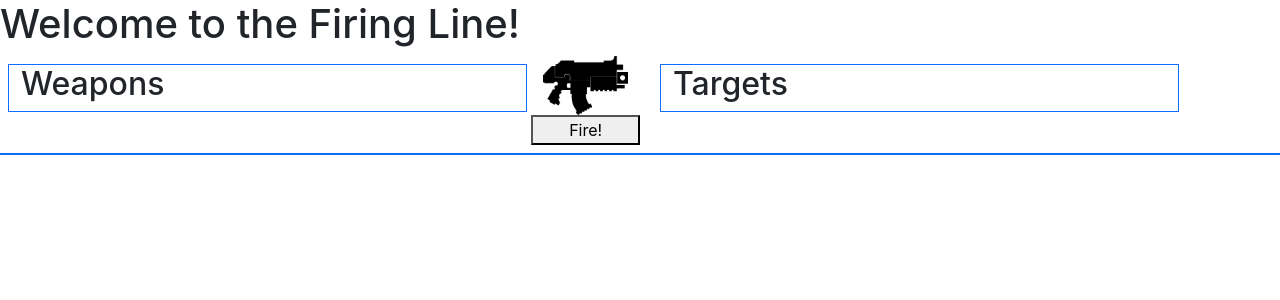
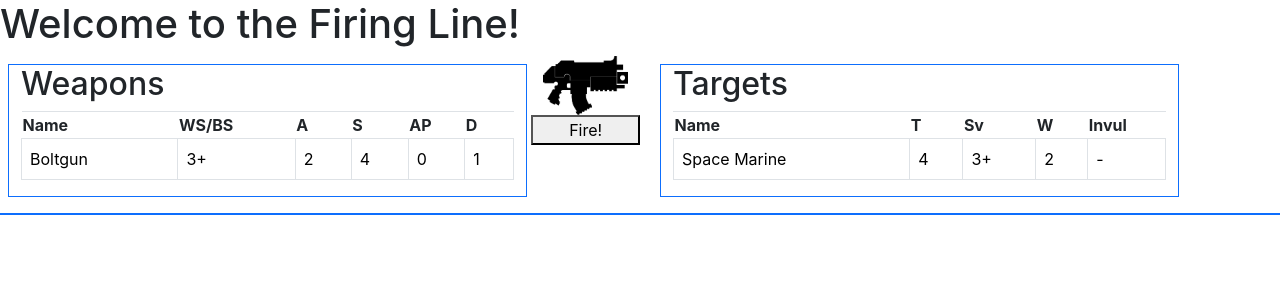
Before and after one commit to PhilSilvia/Firing-Line, a React (Create React App) app: page / in a window 1280 px wide. Shown: the top 300 px of the page. Built offline with nearby package versions, Linux system fonts and the light colour scheme.

Commit message:
Added the individual weapon and target view tables. Just a single, static weapon and target profile for now.

```diff
--- a/src/layout/home.js
+++ b/src/layout/home.js
@@ -22,9 +22,7 @@ function Homepage() {
             <h1>Welcome to the Firing Line!</h1>
             <div className="row">
                 <div className="col-5">
-                    <div className="container border mx-2 my-2 border-primary">
-                        <WeaponList weapons={weapons} setWeapons={setWeapons} />
-                    </div>
+                    <WeaponList weapons={weapons} setWeapons={setWeapons} />
                 </div>
                 <div className="col-1">
                     <div className="row">
@@ -35,9 +33,7 @@ function Homepage() {
                     </div>
                 </div>
                 <div className="col-5">
-                    <div className="container border mx-2 my-2 border-primary">
-                        <TargetList targets={targets} setTargets={setTargets} />
-                    </div>
+                    <TargetList targets={targets} setTargets={setTargets} />
                 </div>
             </div>
             <div className="row">
--- a/src/targets/TargetList.js
+++ b/src/targets/TargetList.js
@@ -1,8 +1,32 @@
 import React from "react";
+import { useState } from "react";
+import TargetProfile from "./TargetProfile";
+import TargetView from "./TargetView";
 
-function TargetList() {
+function TargetList({ targets, setTargets }) {
+    const staticTargets = [
+        new TargetProfile("Space Marine", 4, 3, 2)
+    ];
+    const targetList = staticTargets.map((target) =>
+        <TargetView target={target} />
+    );
+
     return (
-        <h2>Targets</h2>
+        <div className="container border mx-2 my-2 border-primary">
+            <h2>Targets</h2>
+            <table className="table table-bordered">
+                <thead>
+                    <th>Name</th>
+                    <th>T</th>
+                    <th>Sv</th>
+                    <th>W</th>
+                    <th>Invul</th>
+                </thead>
+                <tbody>
+                    {targetList}
+                </tbody>
+            </table>
+        </div>
     );
 }
 
--- /dev/null
+++ b/src/targets/TargetView.js
@@ -0,0 +1,15 @@
+import React from "react";
+
+function TargetView({ target }){
+    return (
+        <tr>
+            <td>{target.name}</td>
+            <td>{target.toughness}</td>
+            <td>{target.save}+</td>
+            <td>{target.wounds}</td>
+            <td>{target.invul < 7? `${target.invul}+` : "-"}</td>
+        </tr>
+    );
+}
+
+export default TargetView;
--- a/src/weapons/WeaponList.js
+++ b/src/weapons/WeaponList.js
@@ -1,8 +1,32 @@
 import React from "react";
+import WeaponProfile from "./WeaponProfile";
+import WeaponView from "./WeaponView";
 
-function WeaponList() {
+function WeaponList({ weapons, setWeapons }) {
+    const staticWeapons = [
+        new WeaponProfile("Boltgun", 3, 2, 4, 0, 1)
+    ];
+    const weaponList = staticWeapons.map((weapon) =>
+        <WeaponView weapon={weapon} />
+    );
+
     return (
-        <h2>Weapons</h2>
+        <div className="container border mx-2 my-2 border-primary">
+            <h2>Weapons</h2>
+            <table className="table table-bordered">
+                <thead>
+                    <th>Name</th>
+                    <th>WS/BS</th>
+                    <th>A</th>
+                    <th>S</th>
+                    <th>AP</th>
+                    <th>D</th>
+                </thead>
+                <tbody>
+                    {weaponList}
+                </tbody>
+            </table>
+        </div>
     );
 }
 
--- a/src/weapons/WeaponProfile.js
+++ b/src/weapons/WeaponProfile.js
@@ -1,4 +1,4 @@
-const { roll, compareStrengthToToughness } = require("./utils");
+const { roll, compareStrengthToToughness } = require("../utils/utils");
 //const TargetProfile = require("./TargetProfile");
 
 class WeaponProfile {
--- /dev/null
+++ b/src/weapons/WeaponView.js
@@ -0,0 +1,16 @@
+import React from "react";
+
+function WeaponView({ weapon }){
+    return (
+        <tr>
+            <td>{weapon.name}</td>
+            <td>{weapon.accuracy}+</td>
+            <td>{weapon.attacks}</td>
+            <td>{weapon.strength}</td>
+            <td>{weapon.AP}</td>
+            <td>{weapon.damage}</td>
+        </tr>
+    );
+}
+
+export default WeaponView;
```
